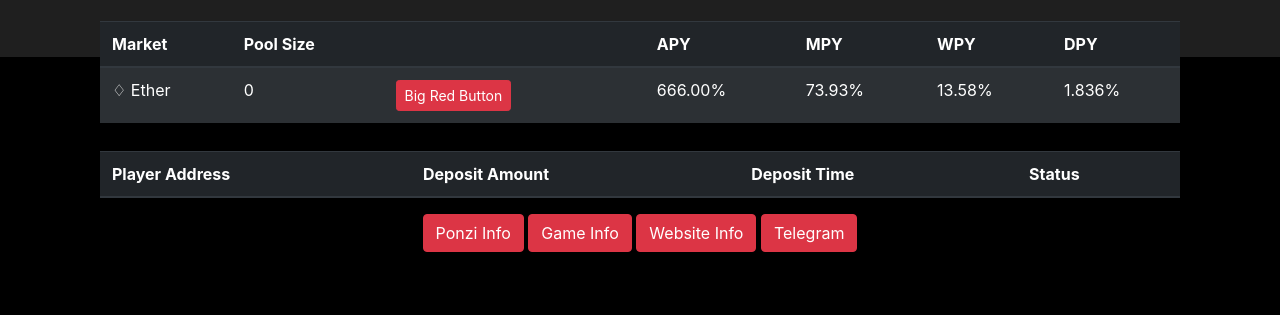
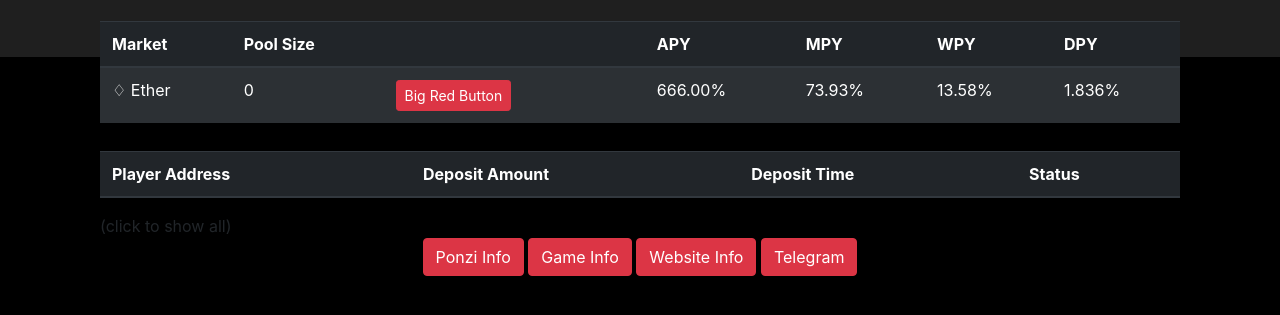
Before and after one commit to pierce403/ponzi.finance, a plain HTML site: page index.html in a window 1280 px wide. Shown: the part 149-464 px from the top of the page. Drawn offline with nearby package versions, Linux system fonts and the light colour scheme; a script that the page names is missing.

Commit message:
add show all button

```diff
--- a/index.html
+++ b/index.html
@@ -66,7 +66,7 @@
         </tr>
       </thead>
     </table>
-
+    <div onclick='viewPlayers=100;populateTable();'>(click to show all)</div>
     <span class="text-muted">
       <center>
         <!-- Button trigger modal -->
```
